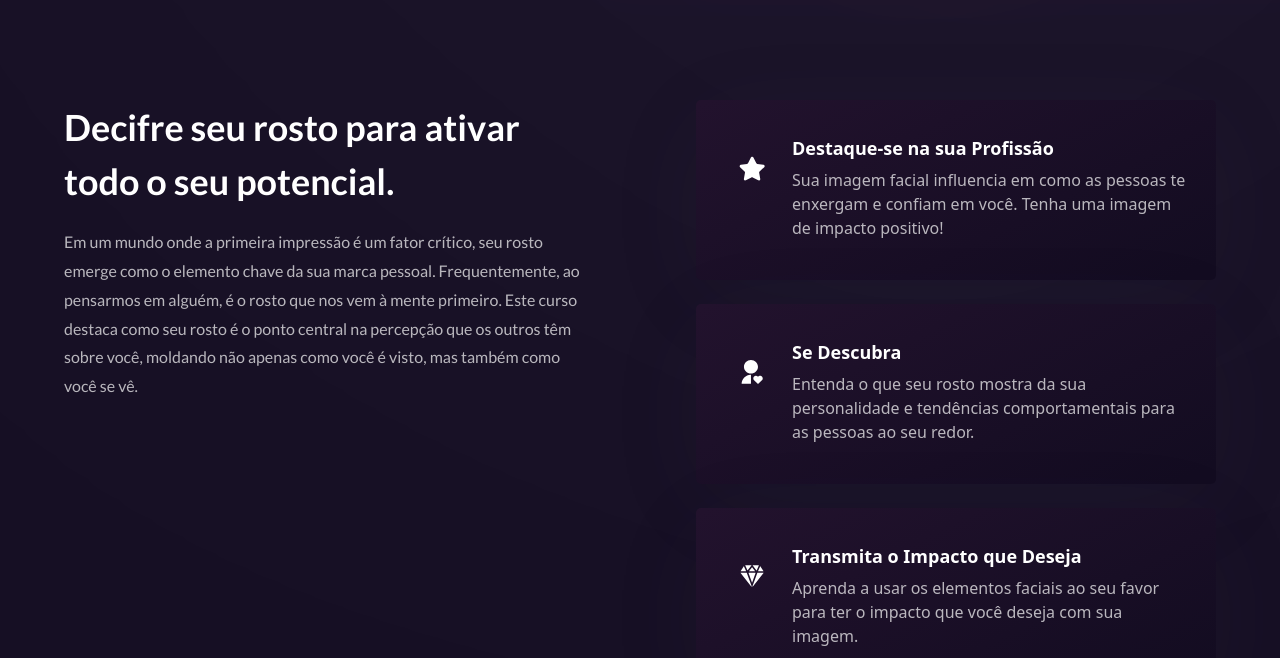
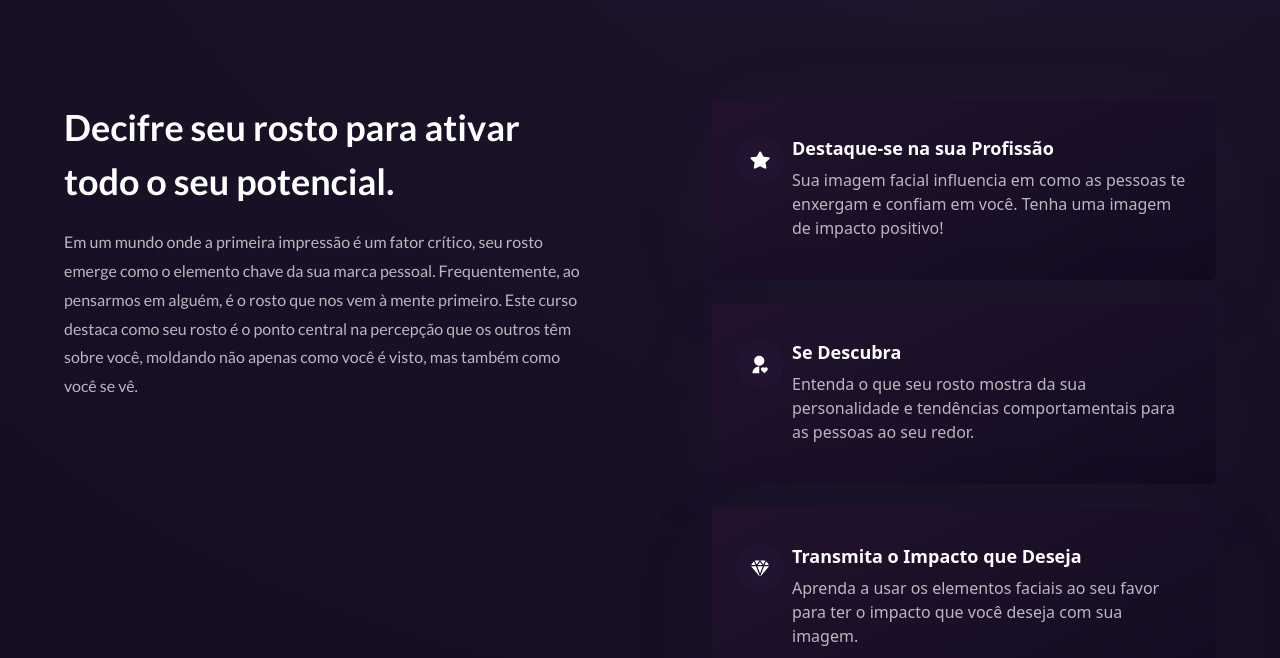
Before and after one commit to RaisaBernardes/chrisarrudadescubravoce, a React (Vite) app in the folder descubra-voce-chris/: page / in a window 1280 px wide. Shown: the part 800-1458 px from the top of the page. Built offline with nearby package versions, Linux system fonts and the light colour scheme.

Commit message:
circle background added in cards of 'for who' section

```diff
--- a/descubra-voce-chris/src/components/ForWho.jsx
+++ b/descubra-voce-chris/src/components/ForWho.jsx
@@ -5,7 +5,7 @@ import AnimationWrapper from '../ui/AnimationWrapper';
 const FeatureCard = ({icon, title, content, index}) => (
   <div className={`flex flex-row p-6 rounded-[5px] ${index !== features.length -1 ? "mb-6" : "mb-0"} feature-card md:h-[200px] lg:h-[180px] items-center z-[20]`}>
     <div className='flex items-start'>
-      <div className={`w-[64px] h-[64px] rounded-full ${styles.flexCenter} dimPurple`}>
+      <div className={`w-[48px] h-[48px] rounded-full ${styles.flexCenter} bg-[#221331]`}>
         <img src={icon} alt='icon' className='w-[40%] h-[40%] object-contain'/>
       </div>
       <div className='flex-1 flex flex-col ml-2'>
--- a/descubra-voce-chris/src/components/HowWorks.jsx
+++ b/descubra-voce-chris/src/components/HowWorks.jsx
@@ -35,7 +35,7 @@ const HowWorks = () => {
           </p>
         </div>
 
-        <div className="flex-col max-w-[530px] ">
+        <div className="flex-col max-w-[530px]">
           {modules.map((module, index) => (
             <ModulesContainer key={module.id} {...module} index={index} /> //"..." spread all the features inside the object
           ))}
```
